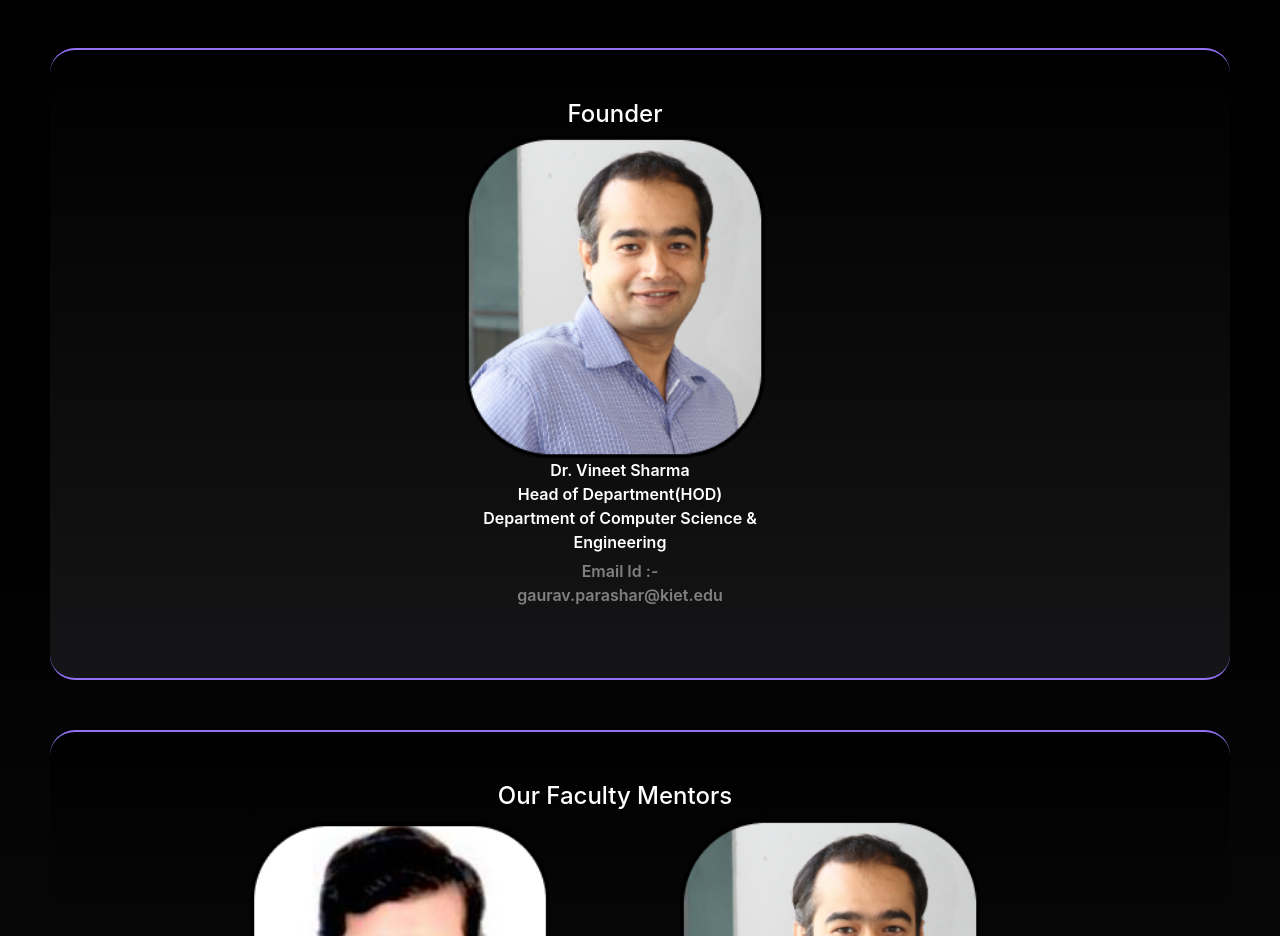
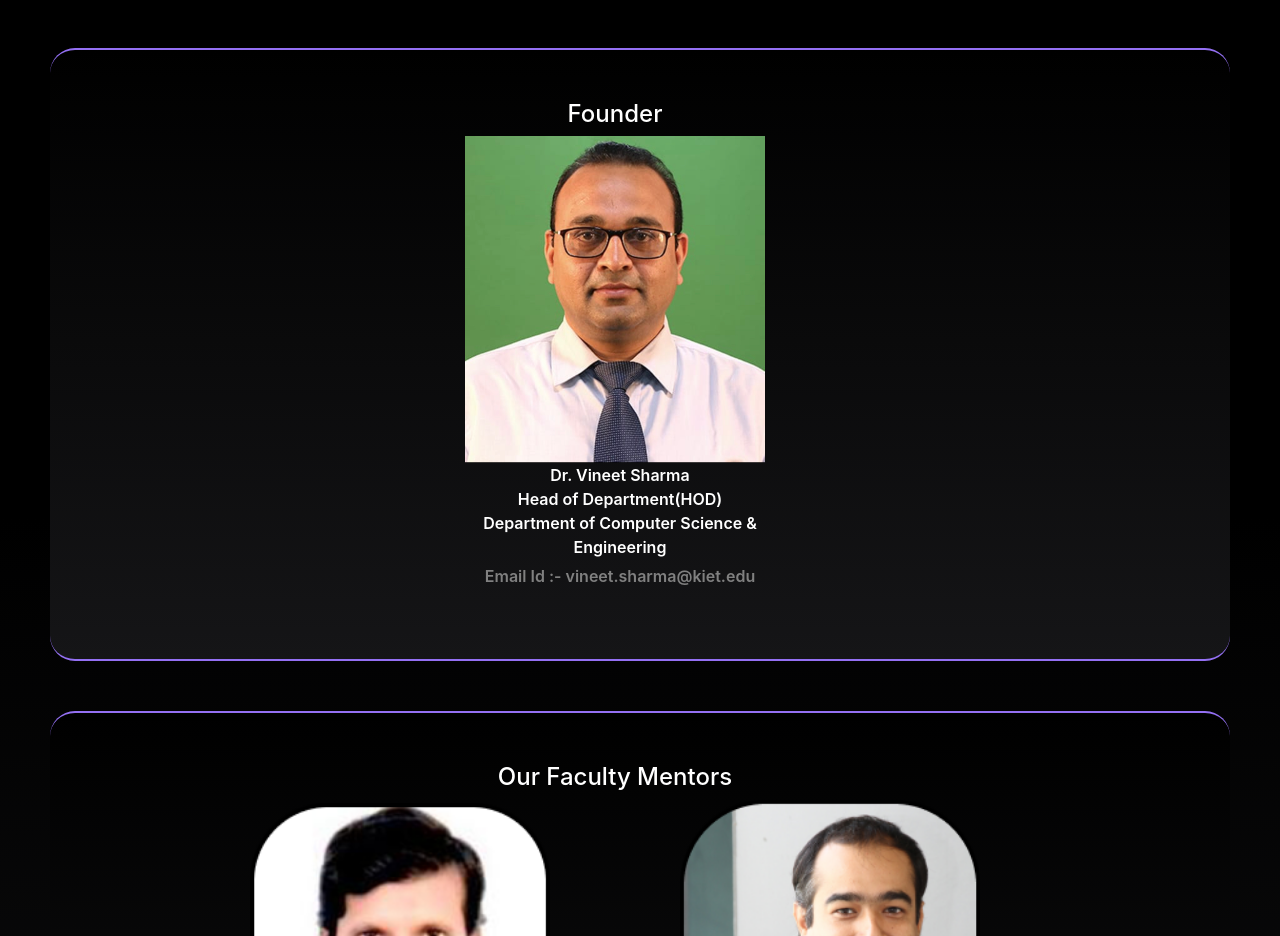
Before and after one commit to Rishabh-code-do/DsdlLab, a React (Create React App) app: page / in a window 1280 px wide. Shown: the part 1923-2859 px from the top of the page. Built offline with nearby package versions, Linux system fonts and the light colour scheme.

Commit message:
Update Eight

```diff
--- a/src/Components/Founder.jsx
+++ b/src/Components/Founder.jsx
@@ -1,7 +1,7 @@
 import React from 'react'
 import "../Style/FaculityMentors.css"
 import SK from "../Assests/SK.png"
-import GP from "../Assests/GP.png"
+import VS from "../Assests/C02FCFB7-F08A-4237-BFFA-1732FE34608F.jpeg"
 function Founder() {
   return (
     <>
@@ -9,11 +9,11 @@ function Founder() {
     <h4>Founder</h4>
     <div className='mentor cen'>
         <div className='cont1'>
-        <img src={GP} alt="GP" className='img1'/>
+        <img src={VS} alt="GP" className='img1'/>
         <p className='para'>
         Dr. Vineet Sharma<br></br>
         Head of Department(HOD)<br></br> Department of Computer Science & Engineering<br></br>
-        <span className='email'>Email Id :- gaurav.parashar@kiet.edu</span>
+        <span className='email'>Email Id :- vineet.sharma@kiet.edu</span>
         </p>
         </div>
     </div>
```
